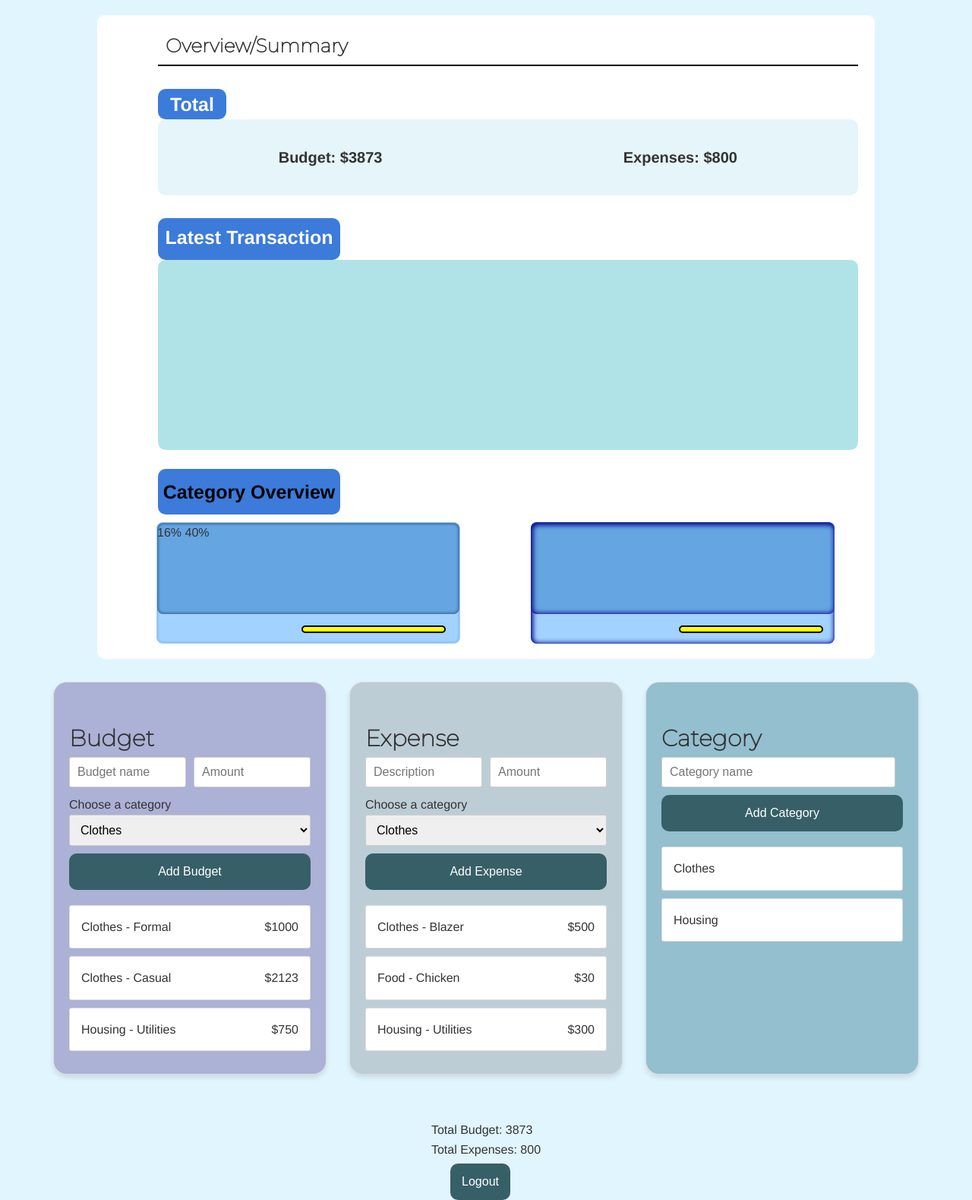
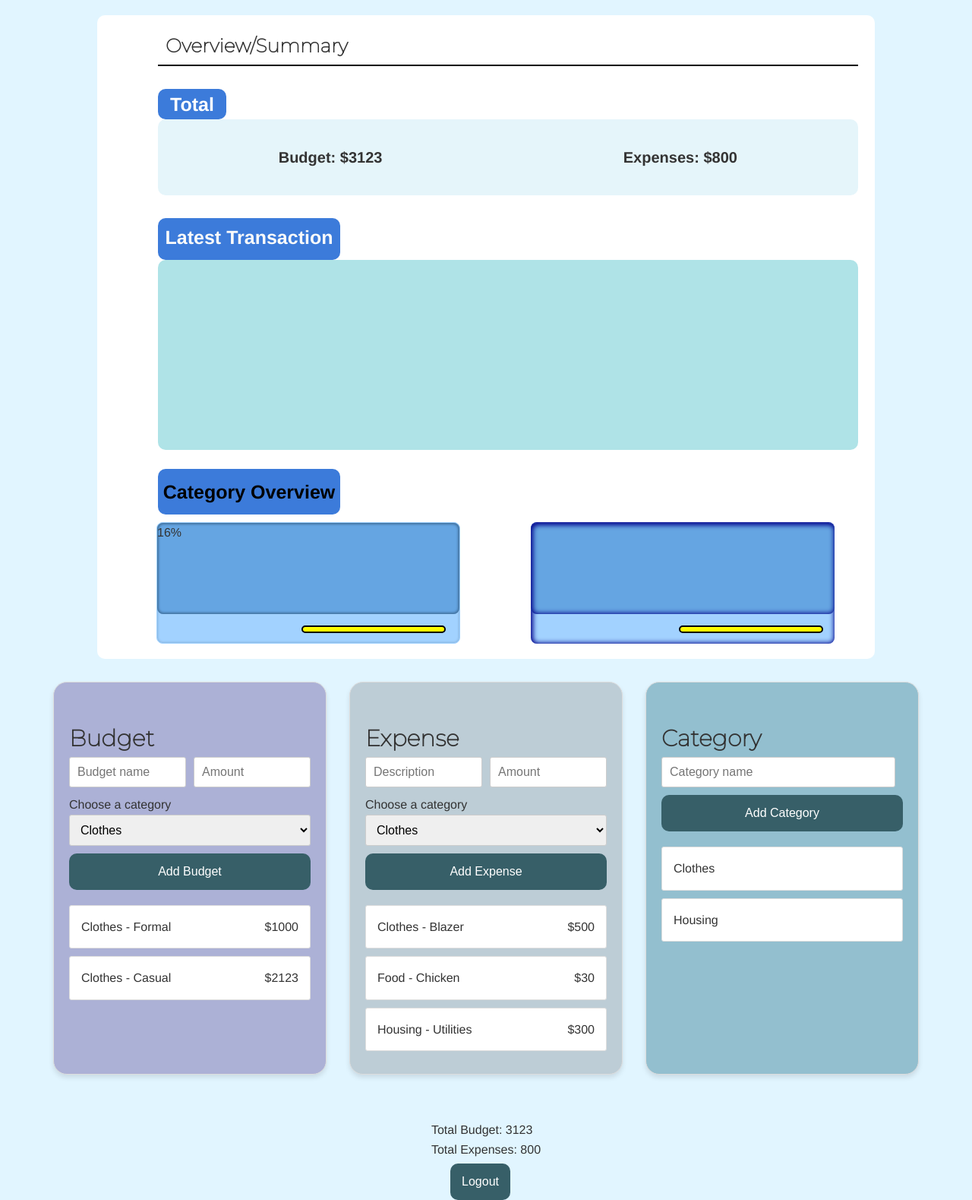
Before and after one commit to KodyMillar/ExpendAware, a Flask app: page / in a window 1280 px wide. Shown: the part 199-1778 px from the top of the page at 76% size. Run offline with Flask 3, Linux system fonts and the light colour scheme.

Commit message:
implement feature to delete budget

```diff
--- a/budget.json
+++ b/budget.json
@@ -1 +1 @@
-[{"name": "Formal", "amount": 1000, "category": "Clothes"}, {"name": "Casual", "amount": 2123, "category": "Clothes"}, {"name": "Utilities", "amount": 750, "category": "Housing"}]
+[{"name": "Formal", "amount": 1000, "category": "Clothes"}, {"name": "Casual", "amount": 2123, "category": "Clothes"}]
--- a/category.json
+++ b/category.json
@@ -1 +1 @@
-[{"category": "Clothes", "total budget": 3123, "total expenses": 500, "date": "07 May 2023"}, {"category": "Housing", "total budget": 750, "total expenses": 300, "date": "07 May 2023"}]
+[{"category": "Clothes", "total budget": 3123, "total expenses": 500, "date": "07 May 2023"}, {"category": "Housing", "total budget": 0, "total expenses": 300, "date": "07 May 2023"}]
--- a/main.py
+++ b/main.py
@@ -183,6 +183,16 @@ def categories():
             with open("budget.json", "w") as file:
                 json.dump(budget_list, file)
 
+        elif "delete budget" in list(request.form)[0]:
+            budget_to_delete = list(request.form)[0][14:]
+            new_budget_list = []
+            for budget in budget_list:
+                if budget_to_delete != budget["name"]:
+                    new_budget_list.append(budget)
+            with open("budget.json", "w") as file:
+                json.dump(new_budget_list, file)
+            budget_list = new_budget_list
+
         else:
             category_list = categories
             for category in category_list:
--- a/templates/categories.html
+++ b/templates/categories.html
@@ -63,7 +63,7 @@
             </form>
         </div>
         <form method="POST">
-            <input type="submit" name="{{ budget['name'] }}" value="Remove Budget" class="remove-budget">
+            <input type="submit" name="delete budget {{ budget['name'] }}" value="Remove Budget" class="remove-budget">
         </form>
         {% endif %}
         {% endfor %}
--- a/templates/index.html
+++ b/templates/index.html
@@ -126,6 +126,7 @@
         </option>
         {% endfor %}
       </select>
+
       <button type="submit">Add Expense</button>
     </form>
     <ul id="expense-list">
```
